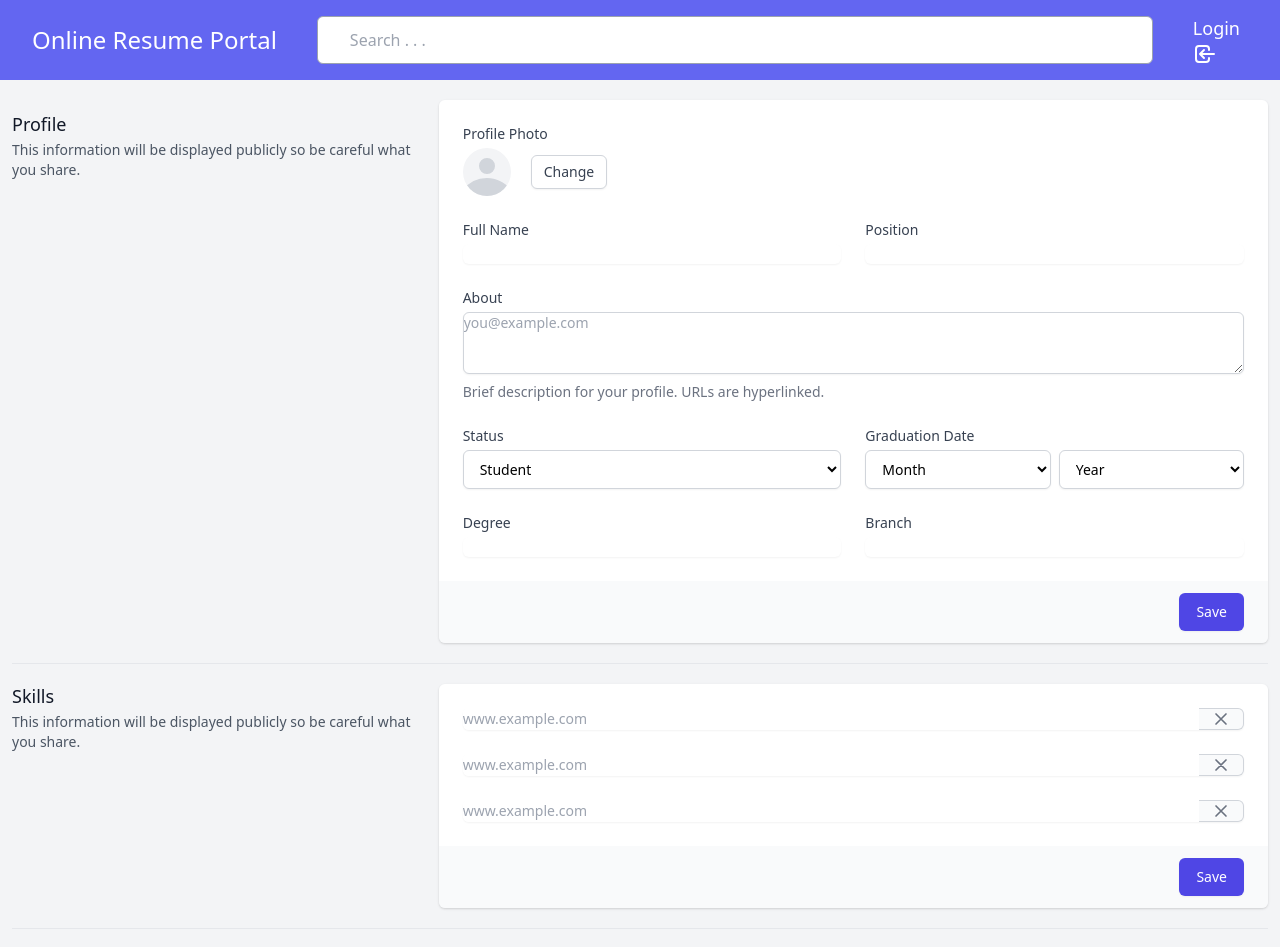
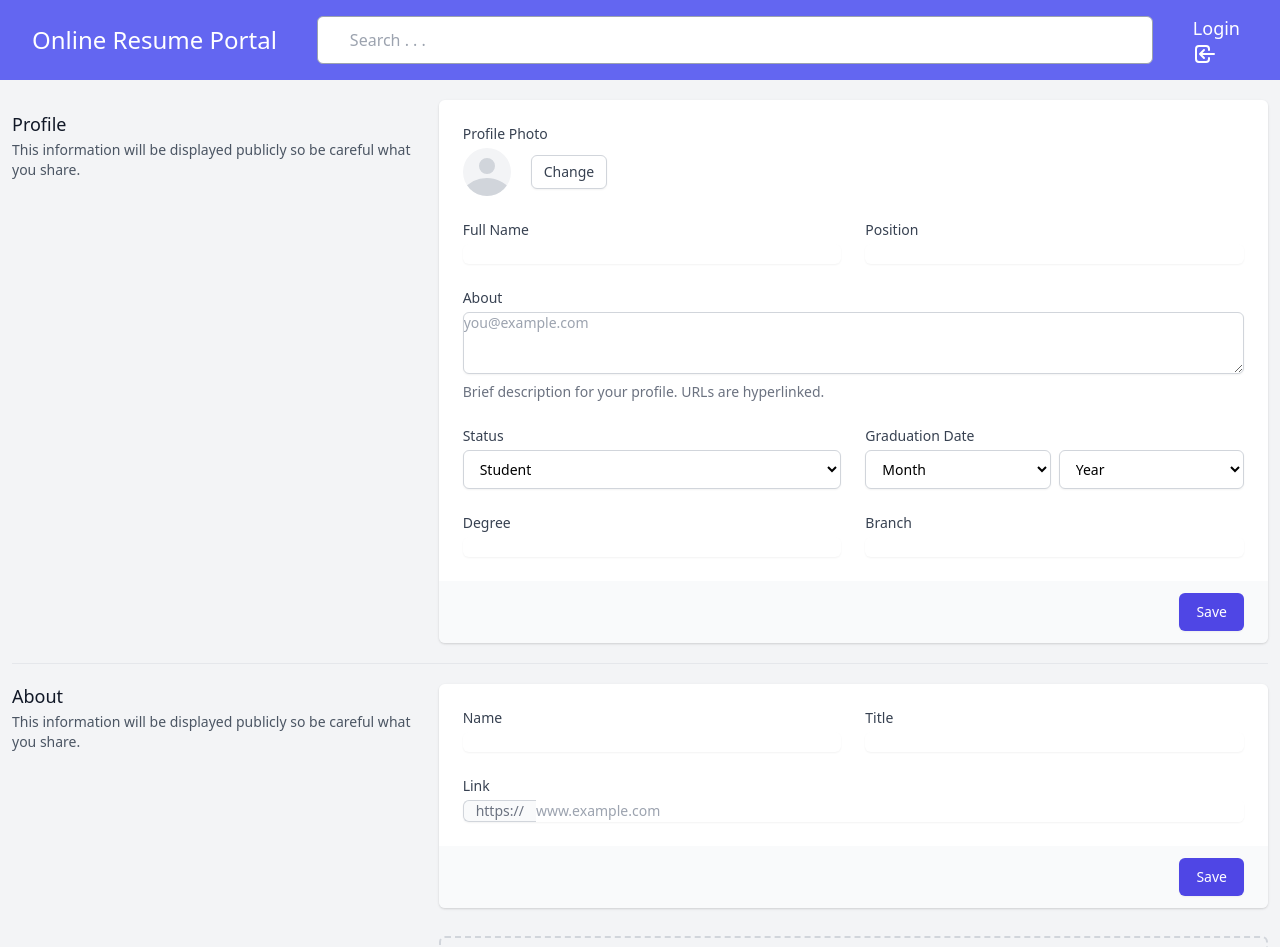
Before and after one commit to akathecoder/online-resume-portal, a Next.js app: page /profile in a window 1280 px wide. Shown: the top 947 px of the page. Built offline with nearby package versions, Linux system fonts and the light colour scheme; no server answers.

Commit message:
added about forms

```diff
--- /dev/null
+++ b/components/ProfileForms/AboutForm.tsx
@@ -0,0 +1,37 @@
+import React, { useState } from 'react';
+import { Link, Name, Title } from './AboutFormComps';
+import FormCard from './FormCard';
+import FormLayout from './FormLayout';
+
+const AboutForm: React.FC = () => {
+    const [data, setData] = useState([1]);
+
+    const handleSubmit = (event: React.FormEvent<HTMLFormElement>) => {
+        event.preventDefault();
+    };
+
+    const handleAddCard = (
+        event: React.MouseEvent<HTMLButtonElement, MouseEvent>,
+    ) => {
+        setData([...data, data.length + 1]);
+    };
+
+    return (
+        <FormLayout
+            heading="About"
+            description="This information will be displayed publicly so be careful what you share."
+            addCardButton
+            onAddCardButtonClick={handleAddCard}
+        >
+            {data.map((value) => (
+                <FormCard key={value} onSubmit={handleSubmit}>
+                    <Name />
+                    <Title />
+                    <Link />
+                </FormCard>
+            ))}
+        </FormLayout>
+    );
+};
+
+export default AboutForm;
--- /dev/null
+++ b/components/ProfileForms/AboutFormComps.tsx
@@ -0,0 +1,66 @@
+import React from 'react';
+
+export const Name: React.FC = () => {
+    return (
+        <div className="col-span-6 sm:col-span-3">
+            <label
+                htmlFor="first-name"
+                className="block text-sm font-medium text-gray-700"
+            >
+                Name
+            </label>
+            <input
+                type="text"
+                name="first-name"
+                id="first-name"
+                autoComplete="given-name"
+                className="mt-1 focus:ring-indigo-500 focus:border-indigo-500 block w-full shadow-sm sm:text-sm border-gray-300 rounded-md"
+            />
+        </div>
+    );
+};
+
+export const Title: React.FC = () => {
+    return (
+        <div className="col-span-6 sm:col-span-3">
+            <label
+                htmlFor="first-name"
+                className="block text-sm font-medium text-gray-700"
+            >
+                Title
+            </label>
+            <input
+                type="text"
+                name="first-name"
+                id="first-name"
+                autoComplete="given-name"
+                className="mt-1 focus:ring-indigo-500 focus:border-indigo-500 block w-full shadow-sm sm:text-sm border-gray-300 rounded-md"
+            />
+        </div>
+    );
+};
+
+export const Link: React.FC = () => {
+    return (
+        <div className="col-span-6">
+            <label
+                htmlFor="first-name"
+                className="block text-sm font-medium text-gray-700"
+            >
+                Link
+            </label>
+            <div className="mt-1 flex rounded-md shadow-sm">
+                <span className="inline-flex items-center px-3 rounded-l-md border border-r-0 border-gray-300 bg-gray-50 text-gray-500 text-sm">
+                    https://
+                </span>
+                <input
+                    type="text"
+                    name="company-website"
+                    id="company-website"
+                    className="focus:ring-indigo-500 focus:border-indigo-500 flex-1 block w-full rounded-none rounded-r-md sm:text-sm border-gray-300"
+                    placeholder="www.example.com"
+                />
+            </div>
+        </div>
+    );
+};
--- a/pages/profile.tsx
+++ b/pages/profile.tsx
@@ -5,6 +5,7 @@ import EducationForm from '@components/ProfileForms/EducationForm';
 import ExperienceForm from '@components/ProfileForms/ExperienceForm';
 import CertificationForm from '@components/ProfileForms/CertificationForm';
 import SkillsForm from '@components/ProfileForms/SkillsForm';
+import AboutForm from '@components/ProfileForms/AboutForm';
 
 const Profile: NextPage = () => {
     return (
@@ -14,6 +15,7 @@ const Profile: NextPage = () => {
                 <div className="container mx-auto p-5">
                     <div className=" no-wrap md:-mx-2">
                         <ProfileCardForm />
+                        <AboutForm />
                         <SkillsForm />
                         <EducationForm />
                         <ExperienceForm />
```
